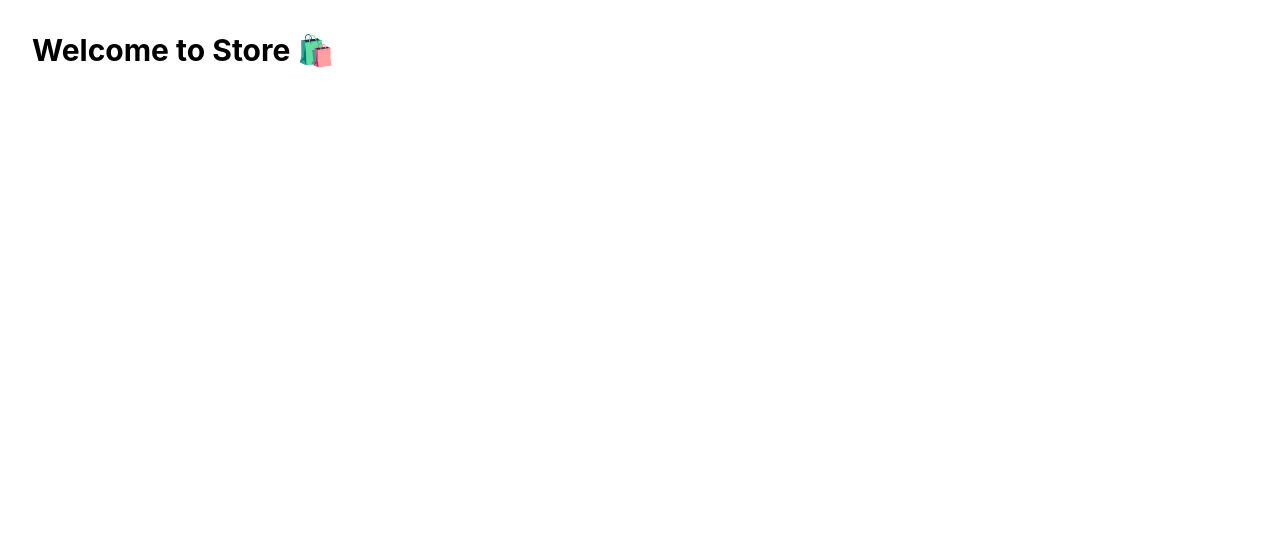
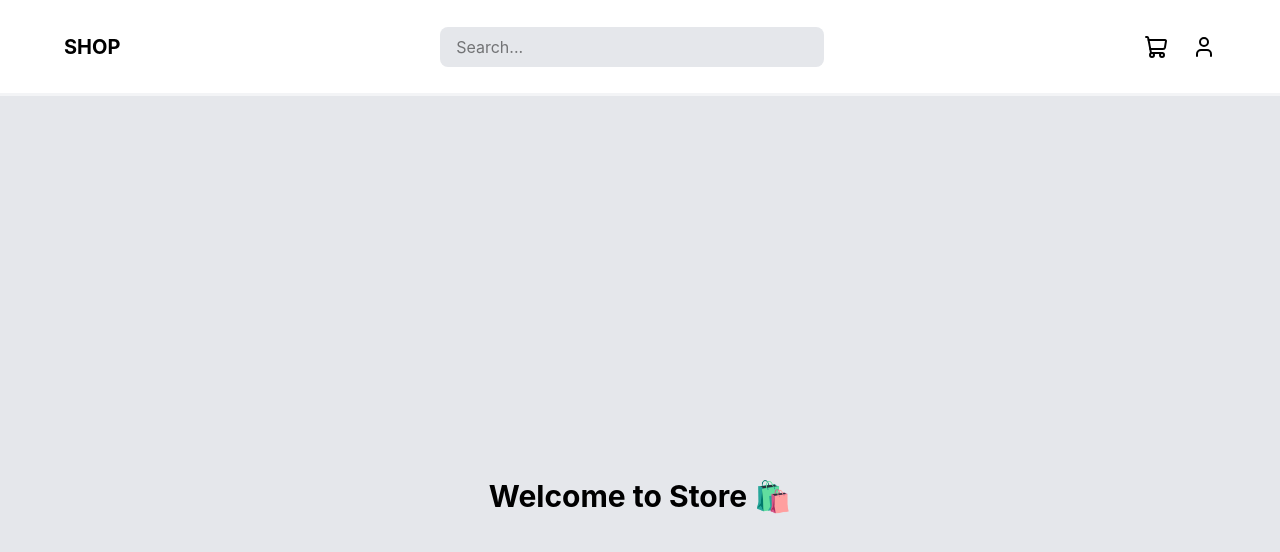
Before and after one commit to 9Thanaphat/ecommerce-fullstack, a React (Vite) app in the folder frontend/: page / in a window 1280 px wide. Shown: the top 552 px of the page. Built offline with nearby package versions, Linux system fonts and the light colour scheme.

Commit message:
feat: Navbar

```diff
--- a/frontend/package.json
+++ b/frontend/package.json
@@ -11,6 +11,7 @@
   },
   "dependencies": {
     "@tailwindcss/vite": "^4.3.0",
+    "lucide-react": "^1.17.0",
     "react": "^19.2.6",
     "react-dom": "^19.2.6",
     "react-router-dom": "^7.15.1",
--- /dev/null
+++ b/frontend/src/components/NavBar.tsx
@@ -0,0 +1,20 @@
+import { ShoppingCart, User } from "lucide-react";
+
+export default function NavBar() {
+  return (
+    <nav className="navbar gap-4 h-24 pl-16 pr-16 border-b-3 border-gray-100 bg-white text-black p-4 flex justify-between items-center shadow-md">
+      <h1 className="navbar-title text-xl font-bold">SHOP</h1>
+      <input
+        className="bg-gray-200 rounded-lg px-4 py-2 w-1/3 focus:outline-none focus:ring-2 focus:ring-blue-500"
+        placeholder="Search..."
+      />
+      <div className="flex items-center gap-6">
+        <ShoppingCart
+          className="cursor-pointer hover:text-blue-500"
+          size={24}
+        />
+        <User className="cursor-pointer hover:text-blue-500" size={24} />
+      </div>
+    </nav>
+  );
+}
--- a/frontend/src/pages/Home.tsx
+++ b/frontend/src/pages/Home.tsx
@@ -1,7 +1,12 @@
+import NavBar from "../components/NavBar";
+
 export default function Home() {
   return (
-    <div className="p-8">
-      <h1 className="text-3xl font-bold">Welcome to Store 🛍️</h1>
+    <div>
+      <NavBar />
+      <div className="p-8 bg-gray-200 min-h-screen flex items-center justify-center">
+        <h1 className="text-3xl font-bold">Welcome to Store 🛍️</h1>
+      </div>
     </div>
   );
 }
--- a/frontend/src/pages/Product.tsx
+++ b/frontend/src/pages/Product.tsx
@@ -1,5 +1,6 @@
 import { useEffect, useState } from "react";
 import "../App.css";
+import NavBar from "../components/NavBar";
 
 // Define the Product interface to match the backend schema
 interface Product {
@@ -42,8 +43,9 @@ export default function Products() {
     return <div className="p-8">Loading products...</div>;
   }
   return (
-    <div className="pl-32 pr-32 p-8 bg-zinc-100 min-h-screen">
-      <div className="text-black grid grid-cols-1 sm:grid-cols-2 md:grid-cols-3 lg:grid-cols-4 gap-6">
+    <div className="">
+      <NavBar />
+      {/* <div className="text-black grid grid-cols-1 sm:grid-cols-2 md:grid-cols-3 lg:grid-cols-4 gap-6">
         {products.map((product) => (
           <div key={product.id} className="border rounded-lg p-4 bg-white shadow-md">
             <h2 className="text-xl text-gray-800 font-bold">{product.name}</h2>
@@ -52,7 +54,7 @@ export default function Products() {
             <p className="text-sm text-gray-500">Stock: {product.stock}</p>
           </div>
         ))}
-      </div>
+      </div> */}
     </div>
   );
 }
```
Also changed, not shown: 2 other files (tests, documents, lock files or other folders).
